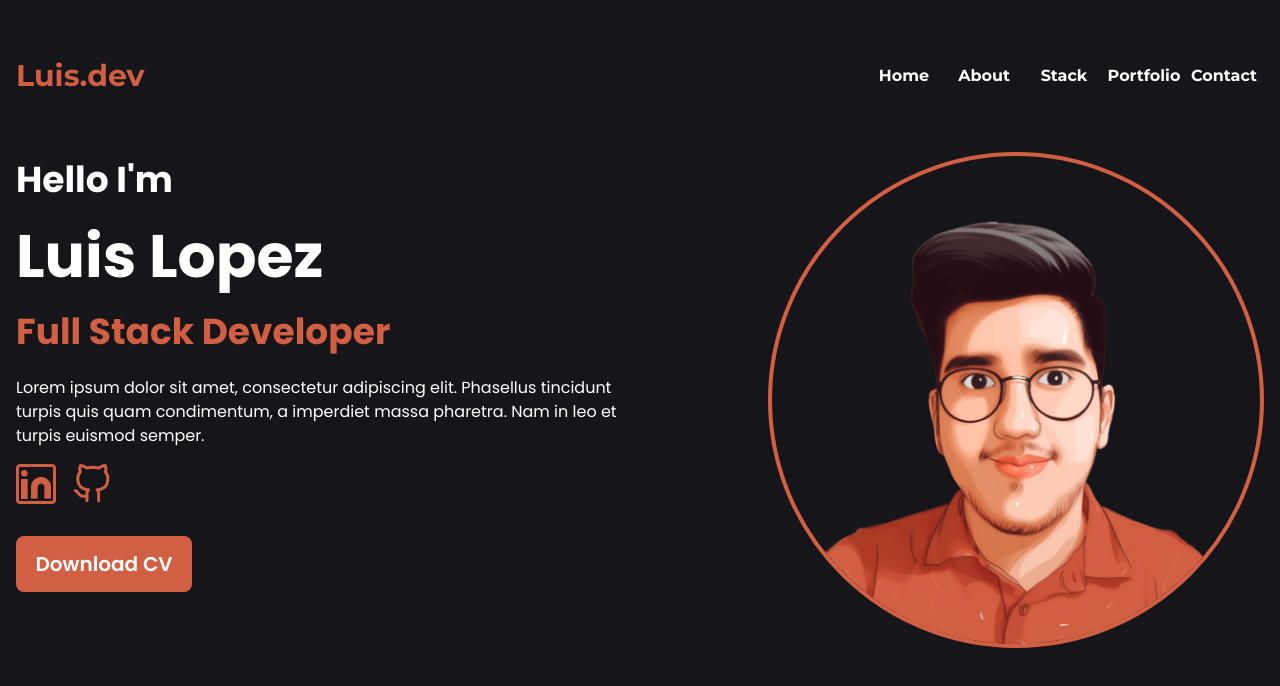
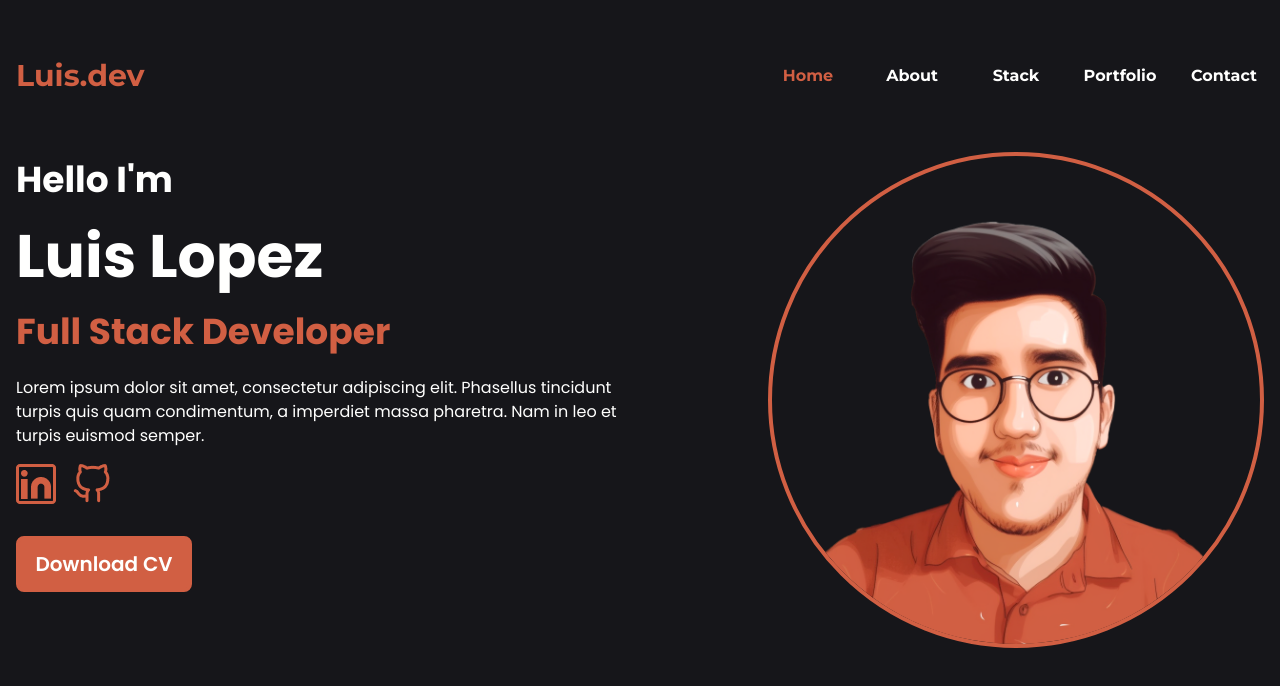
Before and after one commit to luisclop/portfolio, a React (Vite) app: page / in a window 1280 px wide. Shown: the top 686 px of the page. Built offline with nearby package versions, Linux system fonts and the light colour scheme.

Commit message:
Agrega estilos a la navbar según rutas

```diff
--- a/src/components/Navbar.tsx
+++ b/src/components/Navbar.tsx
@@ -5,30 +5,45 @@ export function Navbar() {
   return (
     <nav className="fixed left-0 right-0 top-0 mx-auto mt-11 flex h-16 w-312 items-center justify-between font-montserrat font-bold">
       <p className="text-3xl font-bold text-accent">Luis.dev</p>
-      <ul className="gap flex justify-end">
+      <ul className="flex justify-end gap-6">
         <li className="flex h-11 w-20 items-center justify-center">
-          <NavLink to="/">
-            <p className="font-bold">Home</p>
+          <NavLink
+            className={({ isActive }) => (isActive ? "text-accent" : "")}
+            to="/"
+          >
+            Home
           </NavLink>
         </li>
         <li className="flex h-11 w-20 items-center justify-center">
-          <NavLink to="/about">
-            <p className="font-bold">About</p>
+          <NavLink
+            className={({ isActive }) => (isActive ? "text-accent" : "")}
+            to="/about"
+          >
+            About
           </NavLink>
         </li>
         <li className="flex h-11 w-20 items-center justify-center">
-          <NavLink to="/stack">
-            <p className="font-bold">Stack</p>
+          <NavLink
+            className={({ isActive }) => (isActive ? "text-accent" : "")}
+            to="/stack"
+          >
+            Stack
           </NavLink>
         </li>
         <li className="flex h-11 w-20 items-center justify-center">
-          <NavLink to="/portfolio">
-            <p className="font-bold">Portfolio</p>
+          <NavLink
+            className={({ isActive }) => (isActive ? "text-accent" : "")}
+            to="/portfolio"
+          >
+            Portfolio
           </NavLink>
         </li>
         <li className="flex h-11 w-20 items-center justify-center">
-          <NavLink to="/contact">
-            <p className="font-bold">Contact</p>
+          <NavLink
+            className={({ isActive }) => (isActive ? "text-accent" : "")}
+            to="/contact"
+          >
+            Contact
           </NavLink>
         </li>
       </ul>
```
